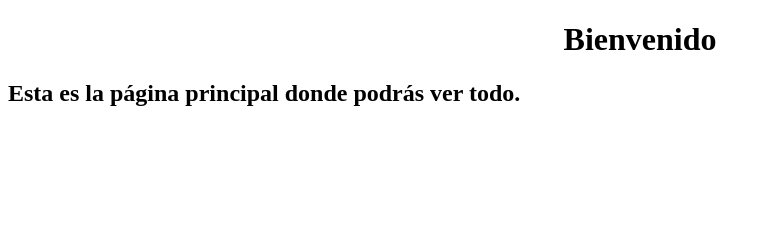
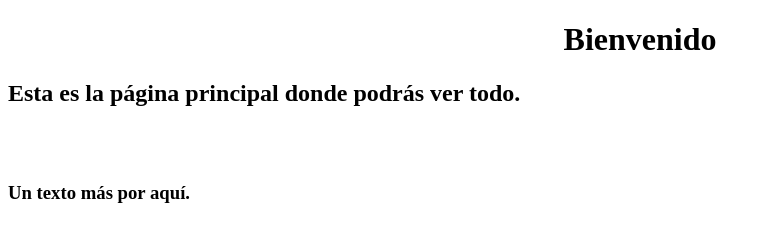
Before and after one commit to KarlaRdz/prueba, a plain HTML site: page index.html in a window 1280 px wide. Shown: the whole page, without its empty margins (0-771 px from the left). Drawn offline with Linux system fonts and the light colour scheme.

Commit message:
agregar br y un h3
se agregan 2 br para brincar y un h3.

```diff
--- a/index.html
+++ b/index.html
@@ -6,5 +6,9 @@
 <body>
 	<center><h1>Bienvenido</h1></center>
 	<h2>Esta es la página principal donde podrás ver todo.</h2>
+
+	<br>
+	<br>
+	<h3>Un texto más por aquí.</h3>
 </body>
 </html>
```
